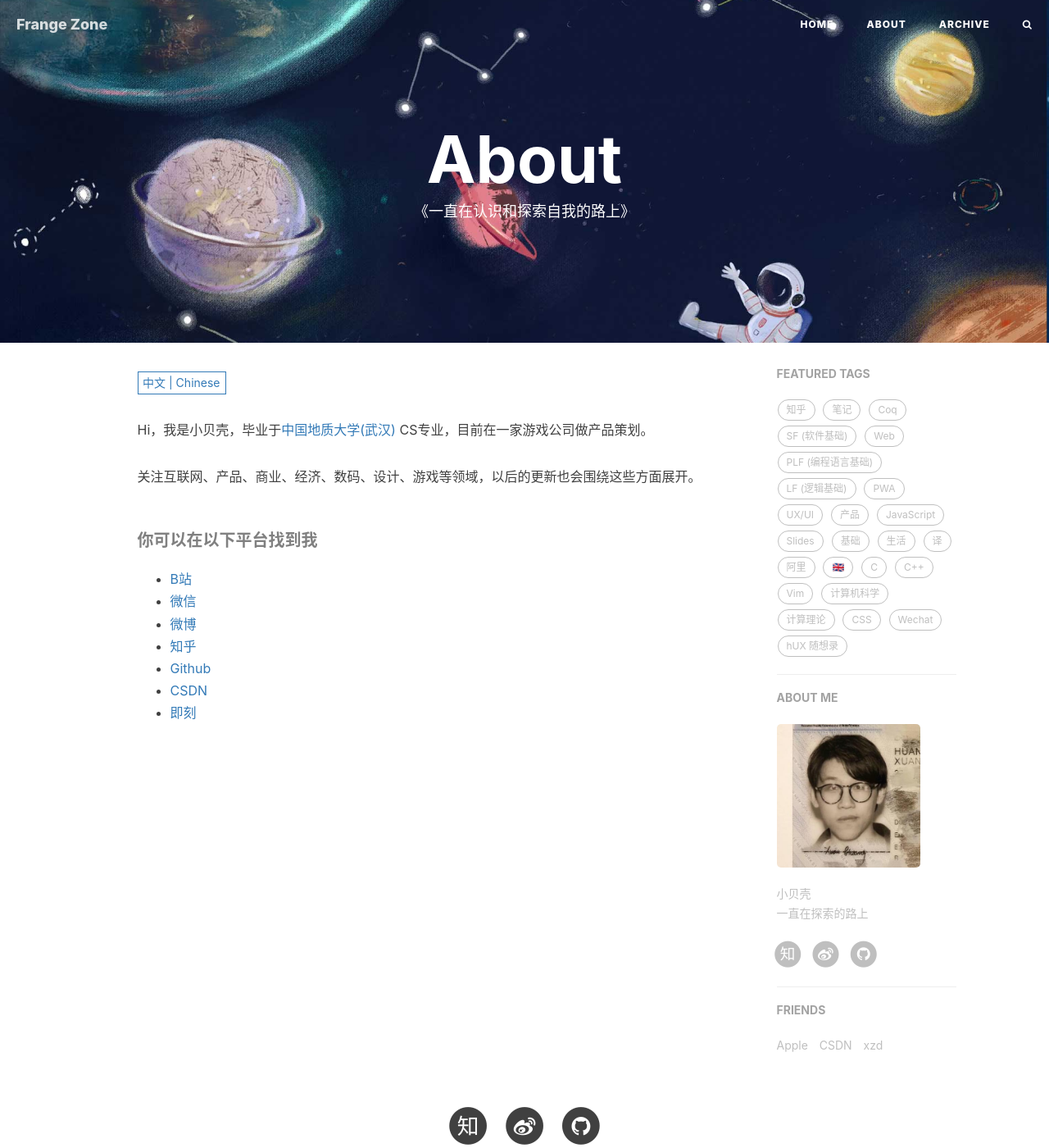
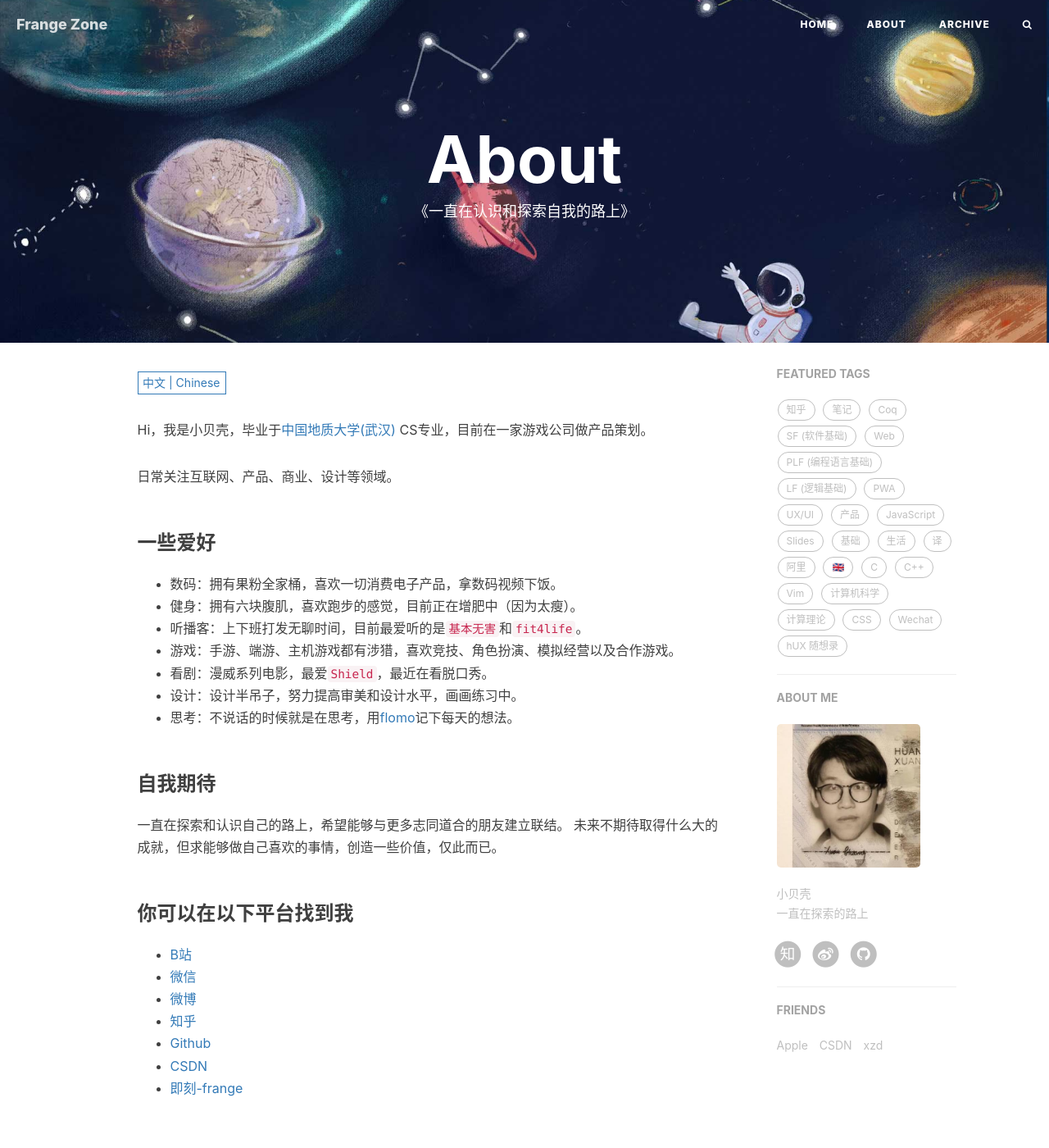
Before and after one commit to frangezone/frangezone, a Jekyll site: the page built from about.html, in a window 1280 px wide and 1400 px high. Shown: the whole window at 82% size. Built offline with Jekyll 4.4.1, drawn with Linux system fonts in a browser that asks for light colours; nearby versions of some CDN libraries; comment, search, counter and statistics services are not loaded.

Commit message:
Update zh.md

```diff
--- a/_includes/about/zh.md
+++ b/_includes/about/zh.md
@@ -1,9 +1,27 @@
 Hi，我是小贝壳，毕业于[中国地质大学(武汉)](https://www.cug.edu.cn/) CS专业，目前在一家游戏公司做产品策划。
 
-关注互联网、产品、商业、经济、数码、设计、游戏等领域，以后的更新也会围绕这些方面展开。
+日常关注互联网、产品、商业、设计等领域。
 
 
-##### 你可以在以下平台找到我
+### 一些爱好
+
+- 数码：拥有果粉全家桶，喜欢一切消费电子产品，拿数码视频下饭。
+- 健身：拥有六块腹肌，喜欢跑步的感觉，目前正在增肥中（因为太瘦）。
+- 听播客：上下班打发无聊时间，目前最爱听的是`基本无害`和`fit4life`。
+- 游戏：手游、端游、主机游戏都有涉猎，喜欢竞技、角色扮演、模拟经营以及合作游戏。
+- 看剧：漫威系列电影，最爱`Shield`，最近在看脱口秀。
+- 设计：设计半吊子，努力提高审美和设计水平，画画练习中。
+- 思考：不说话的时候就是在思考，用[flomo](https://flomoapp.com/register2/?MTM5MDA)记下每天的想法。
+
+
+### 自我期待
+
+一直在探索和认识自己的路上，希望能够与更多志同道合的朋友建立联结。
+未来不期待取得什么大的成就，但求能够做自己喜欢的事情，创造一些价值，仅此而已。
+
+
+
+### 你可以在以下平台找到我
 
 - [B站](https://space.bilibili.com/56294830)
 - [微信](https://weixin.com)
@@ -11,4 +29,4 @@ Hi，我是小贝壳，毕业于[中国地质大学(武汉)](https://www.cug.edu
 - [知乎](https://www.zhihu.com/people/risingsun-5)
 - [Github](https://github.com/frangezone)
 - [CSDN](https://blog.csdn.net/qq_40287093)
-- [即刻](https://web.okjike.com/)
+- [即刻-frange](https://web.okjike.com/)
```
